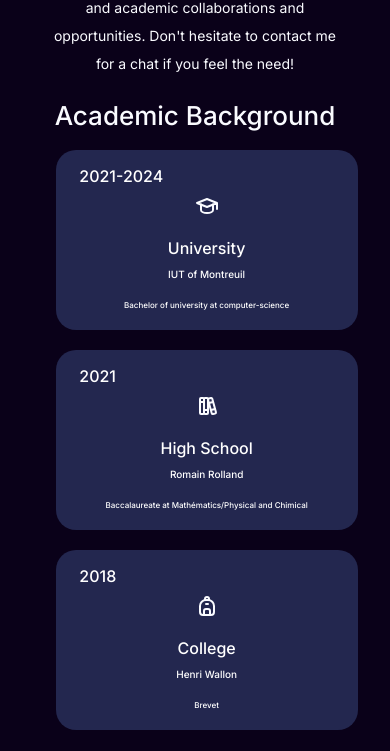
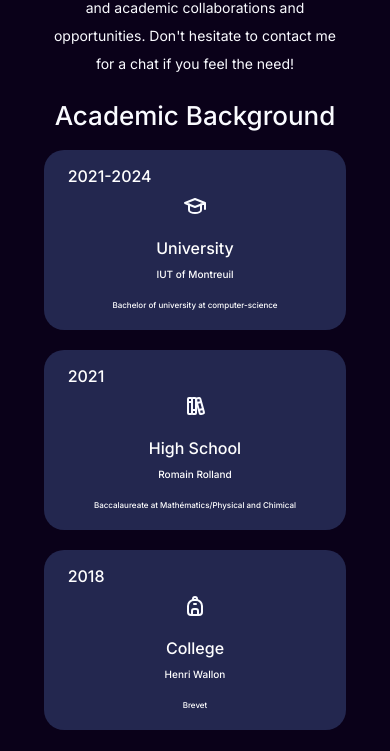
Before and after one commit to IsmailSKR/ismailskr.github.io, a plain HTML site: page index.html in a window 390 px wide. Shown: the part 1187-1938 px from the top of the page. Drawn offline with Linux system fonts and the light colour scheme; a script that the page names is missing.

Commit message:
fix padding responsive

```diff
--- a/CSS/styles.css
+++ b/CSS/styles.css
@@ -232,11 +232,11 @@ header {
     text-align: center;
 }
 .academic {
-    padding: 20px;
     color: #FAFBFF;
     display: flex;
     column-gap: 24px;
     justify-content: center;
+    padding-top: 20px;
 }
 .academic-card{
     display: flex;
@@ -491,7 +491,6 @@ height: 48px !important;
       display: grid;
       grid-template-columns: 1fr; /* Une seule colonne */
       gap: 20px;
-      padding: 20px;
     }
 
     .internship,
```
